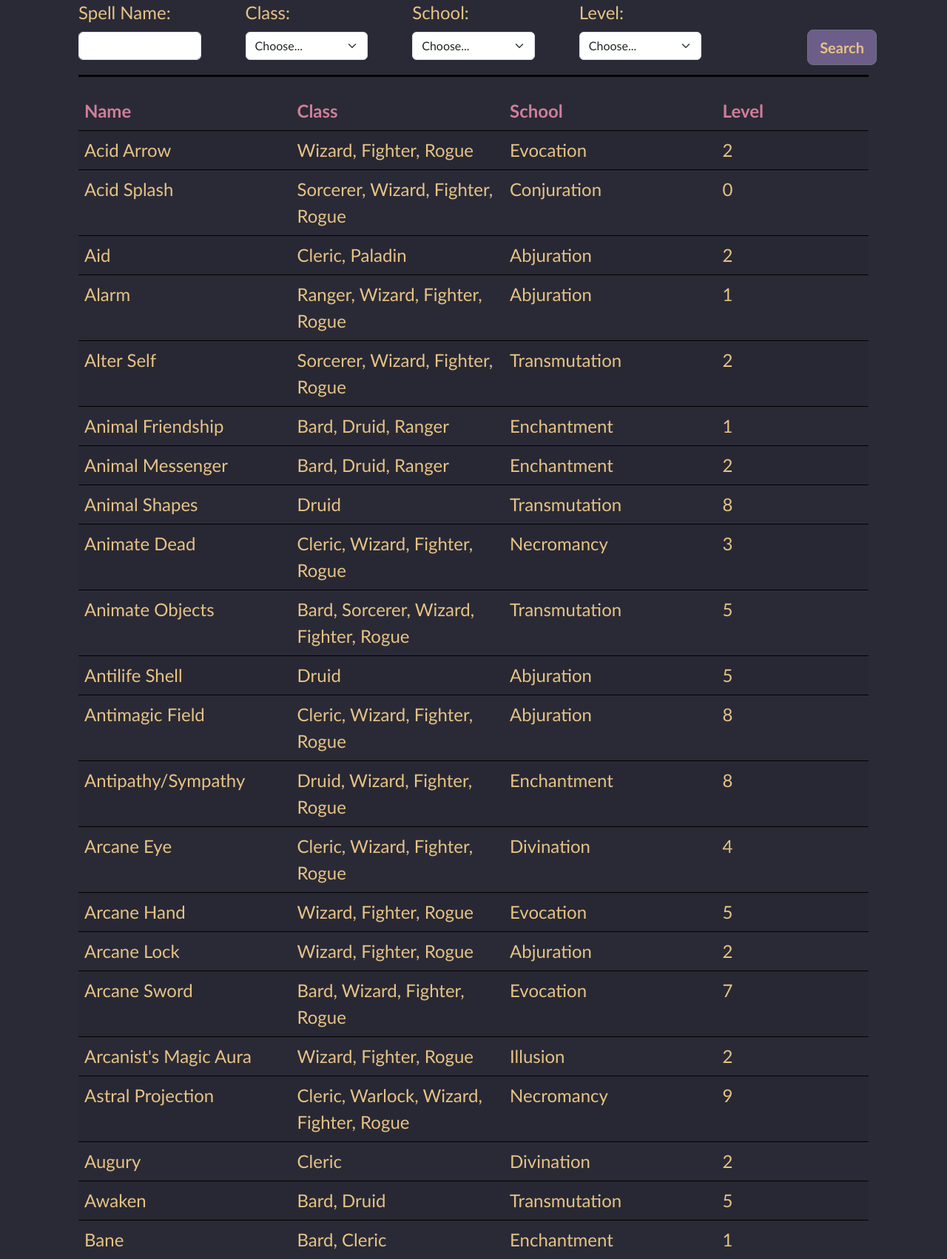
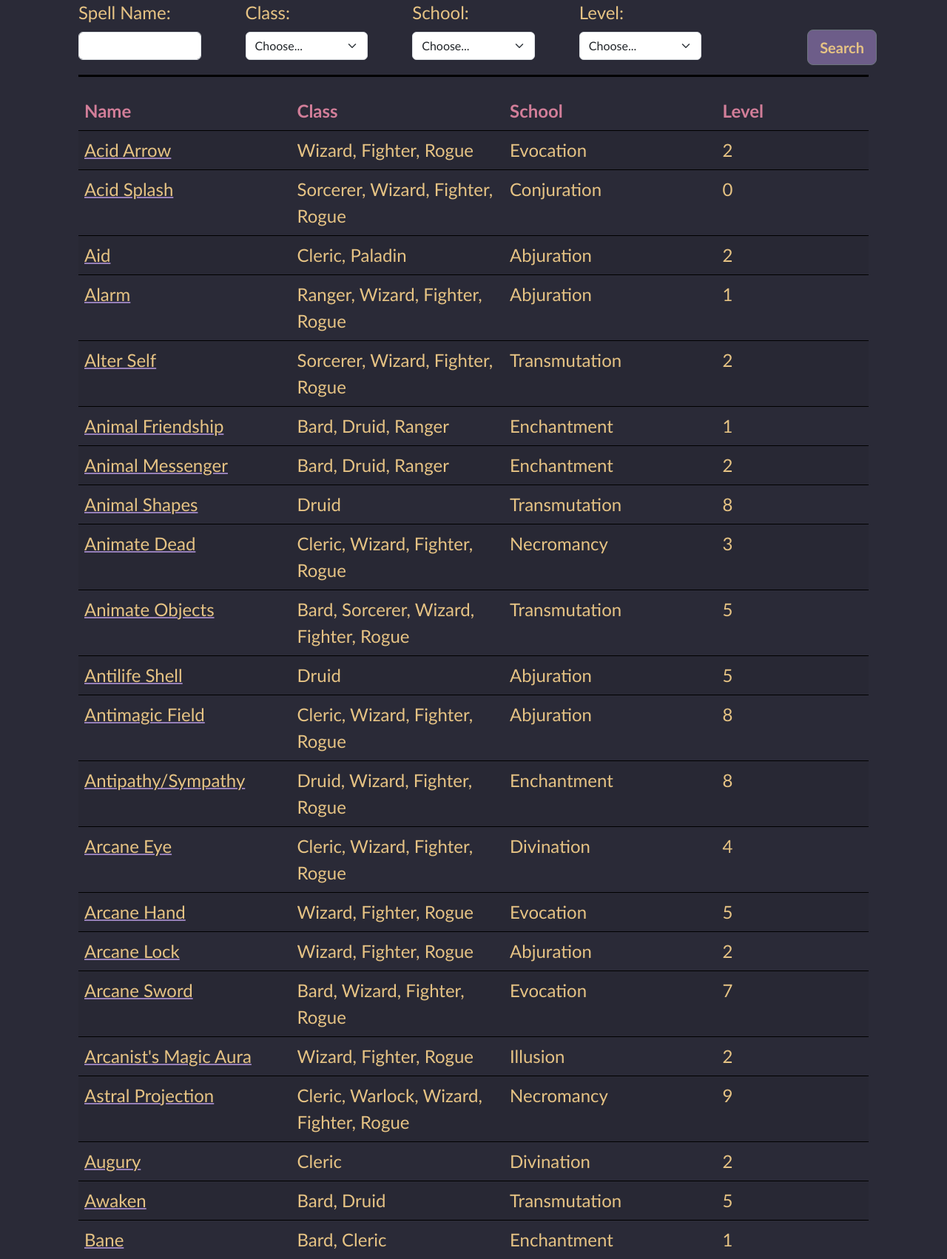
Before and after one commit to Hakurosalix/spellcaster-fullstack, a Flask app: page /spell_reference in a window 1280 px wide. Shown: the part 223-1925 px from the top of the page at 74% size. Run offline with Flask 3, Linux system fonts and the light colour scheme; data comes from the database, SQL or seed files in the repository; both versions use the stored data as it was after the commit.

Commit message:
added link highlight on hover for reference

```diff
--- a/run.py
+++ b/run.py
@@ -64,8 +64,6 @@ def parse_reference_fields(spell_class, spell_school, spell_level):
         spell_school = ""
     if spell_level == "Choose...":
         spell_level = ""
-    if spell_class == "Fighter" or spell_class == "Rogue":
-        spell_class = "Wizard"
     return spell_class, spell_school, spell_level
 
 
--- a/static/css/base.css
+++ b/static/css/base.css
@@ -89,6 +89,25 @@ thead th {position:sticky;top: 0; z-index: 1;}
     -webkit-text-fill-color: #D27E99;
  }
 
+ .tref-l {
+    background-color: #2A2A37 !important;
+    -webkit-text-fill-color: #E6C384;
+ }
+
+ .tref-l:hover {
+    -webkit-text-fill-color: #957FB8;
+ }
+
+ .tref-l:hover ~ .tref {
+    -webkit-text-fill-color: #957FB8;
+ }
+
+ .aref {
+    text-decoration: underline;
+    text-decoration-thickness: 1.5px;
+    text-decoration-color: #957FB8;
+ }
+
 .t1 {
     color: #E6C384;
 }
--- a/templates/spell_reference.html
+++ b/templates/spell_reference.html
@@ -76,8 +76,8 @@ Spell Reference
             {% if data %}
                 {% for spell in data %}
                 <tr>
-                    <td class="tref table-limit">
-                        {{ spell.Name }}
+                    <td class="tref-l table-limit">
+                        <a href='/spell_display' class="aref">{{ spell.Name }}</a>
                     </td>
                     <td class="tref table-limit">
                         {{ spell.Classes }}
```
Also changed, not shown: templates/bikes.html (deleted, +0 -60 lines), templates/spell_display.html (added, +10 -0 lines), spellcaster.db (added).
